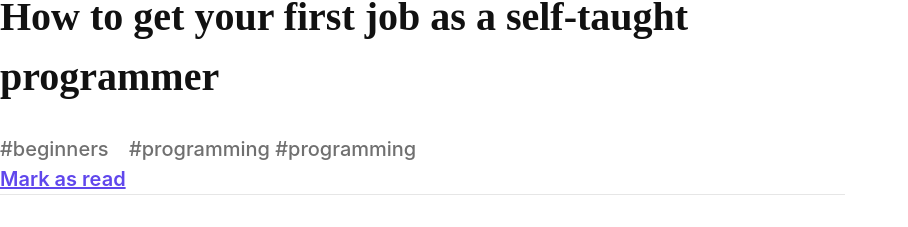
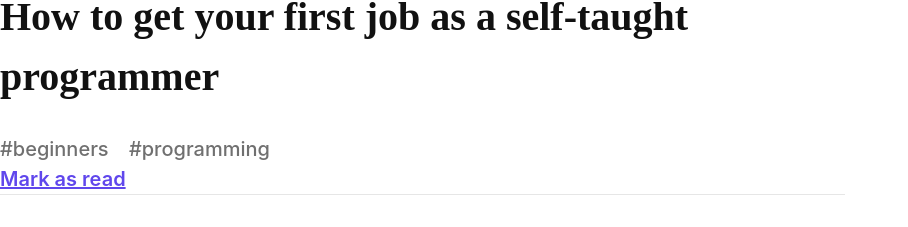
Before and after one commit to hridoy281810/Aims-Info-House, a React (Vite) app: page / in a window 1280 px wide. Shown: the part 808-1035 px from the top of the page, without its empty margins (0-908 px from the left). Built offline with nearby package versions, Linux system fonts and the light colour scheme.

Commit message:
The answer to the question is part complete

```diff
--- a/src/components/Information/Information.jsx
+++ b/src/components/Information/Information.jsx
@@ -23,7 +23,6 @@ const Information = ({info,handleReadTime,addedToCart}) => {
            <div>
            <span className='beginners'>#beginners</span>
            <span> #programming</span>
-           <span> #programming</span>
            </div>
         <a onClick={()=> handleReadTime(readTime)}>Mark as read</a>
         </div>
```
